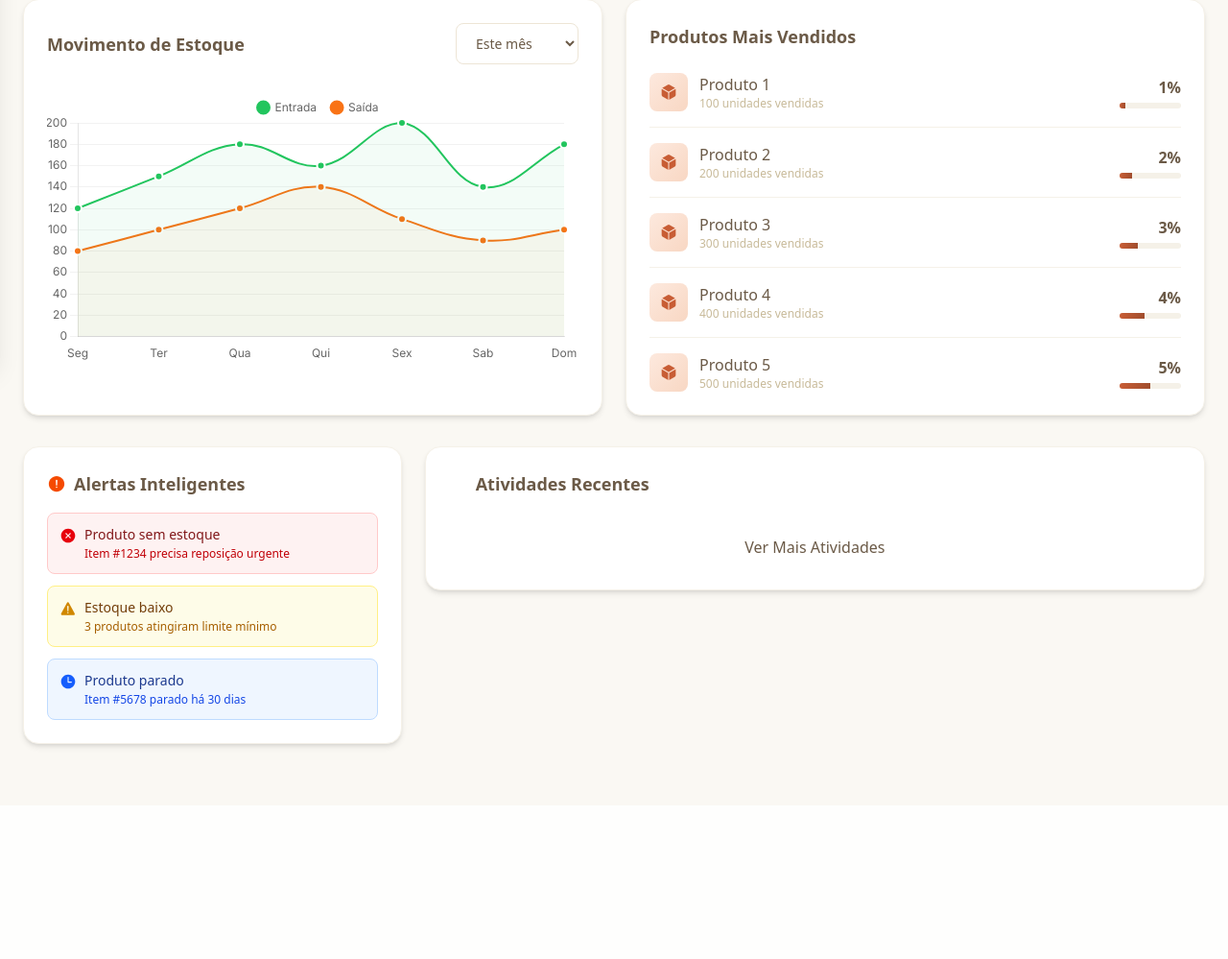
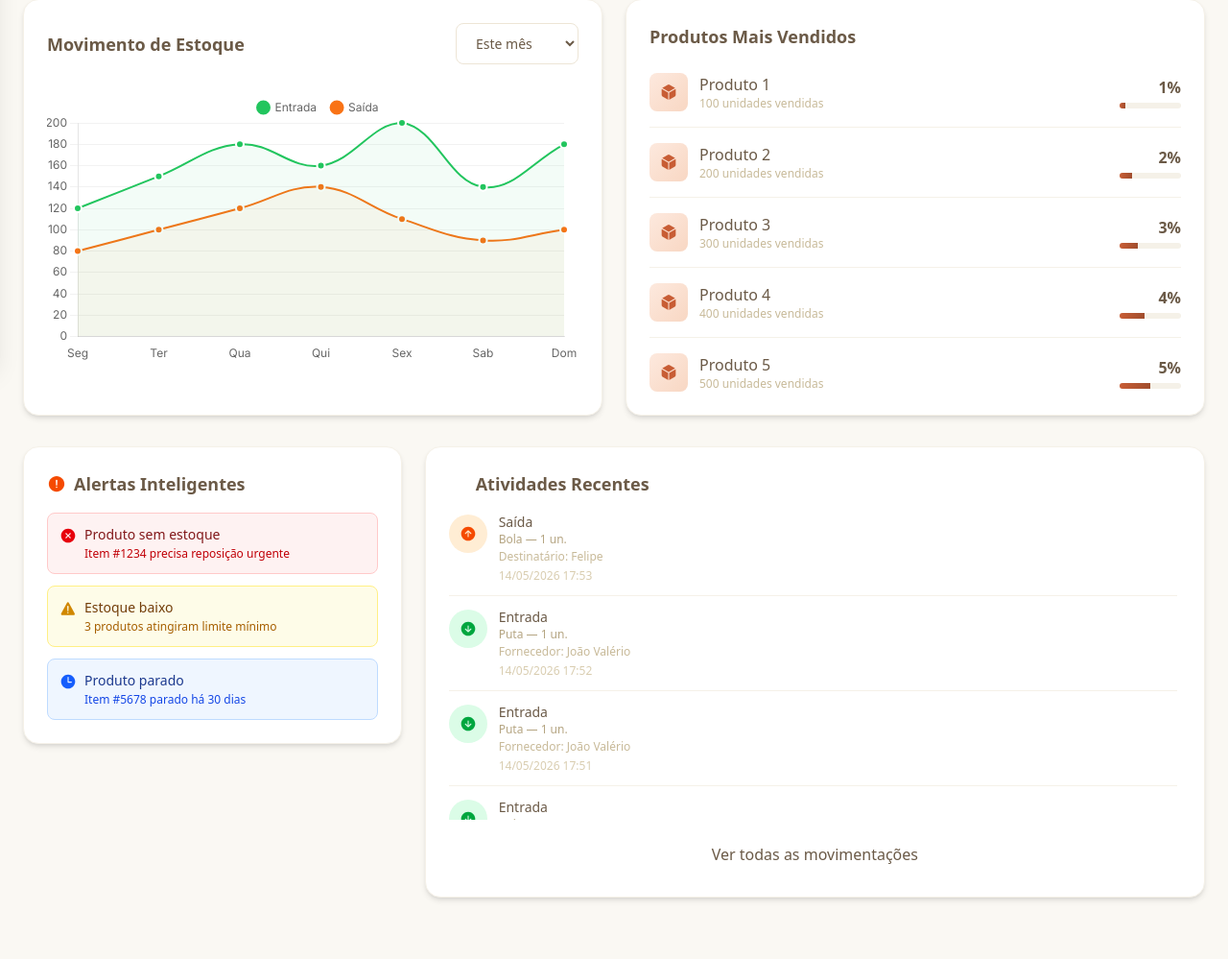
Before and after one commit to Joao-Valerio/Estoque, a Django app: page /painel/ in a window 1280 px wide. Shown: the part 426-1425 px from the top of the page at 96% size. Before the commit the page ends 1208 px from the top, so only its background shows below. Run offline with Django 5.2, Linux system fonts and the light colour scheme; data comes from the database, SQL or seed files in the repository; style sheets or scripts are compiled from the project's sources; some libraries are stand-ins or nearby versions.

Commit message:
feat: tabela de movmentações no painel

```diff
--- a/website/templates/painel.html
+++ b/website/templates/painel.html
@@ -213,20 +213,34 @@
                 Atividades Recentes
             </h3>
 
-            <div class="space-y-3 max-h-80 overflow-y-auto">
+            <div class="space-y-3 max-h-80 overflow-y-auto pr-1">
                 {% for movimentacao in movimentacoes %}
                 <div class="flex items-start gap-3 pb-3 border-b border-sand-100 last:border-b-0 last:pb-0">
+                    {% if movimentacao.tipo == "E" %}
                     <div class="h-10 w-10 rounded-full bg-green-100 flex items-center justify-center flex-shrink-0 mt-0.5">
-                        <ion-icon name="checkmark" class="text-lg text-green-600"></ion-icon>
+                        <ion-icon name="arrow-down-circle" class="text-lg text-green-600"></ion-icon>
                     </div>
+                    {% else %}
+                    <div class="h-10 w-10 rounded-full bg-orange-100 flex items-center justify-center flex-shrink-0 mt-0.5">
+                        <ion-icon name="arrow-up-circle" class="text-lg text-orange-600"></ion-icon>
+                    </div>
+                    {% endif %}
                     <div class="flex-1 min-w-0">
-                        <p class="text-sm font-medium text-sand-900">{{ movimentacao.tipo }}</p>
-                        <p class="text-xs text-sand-600">{{ movimentacao.produto.nome }} - {{ movimentacao.quantidade }} unidades</p>
-                        <p class="text-xs text-sand-400 mt-1">Há {{ movimentacao.data|timesince }} atrás</p>
+                        <p class="text-sm font-medium text-sand-900">{{ movimentacao.get_tipo_display }}</p>
+                        <p class="text-xs text-sand-600">{{ movimentacao.produto.nome }} — {{ movimentacao.quantidade }} un.</p>
+                        {% if movimentacao.tipo == "E" and movimentacao.fornecedor %}
+                        <p class="text-xs text-sand-500 mt-0.5">Fornecedor: {{ movimentacao.fornecedor.nome }}</p>
+                        {% elif movimentacao.tipo == "S" and movimentacao.destinatario %}
+                        <p class="text-xs text-sand-500 mt-0.5">Destinatário: {{ movimentacao.destinatario }}</p>
+                        {% endif %}
+                        <p class="text-xs text-sand-400 mt-1">{{ movimentacao.data|date:"d/m/Y H:i" }}</p>
                     </div>
                 </div>
+                {% empty %}
+                <p class="text-sm text-sand-500 py-4 text-center">Nenhuma movimentação registrada ainda.</p>
                 {% endfor %}
-            <button class="btn-ghost w-full mt-4">Ver Mais Atividades</button>
+            </div>
+            <a href="{% url 'movimentacoes' %}" class="btn-ghost mt-4 block w-full text-center">Ver todas as movimentações</a>
         </div>
     </div>
 </div>
--- a/website/views.py
+++ b/website/views.py
@@ -187,6 +187,10 @@ class PainelPageView(DashboardContextMixin, TemplateView):
         context = super().get_context_data(**kwargs)
         context["categorias"] = Categoria.objects.order_by("nome")
         context["estoque_status_opcoes"] = _estoque_status_opcoes_do_banco()
+        context["movimentacoes"] = (
+            Movimentacao.objects.select_related("produto", "fornecedor")
+            .order_by("-data")[:15]
+        )
         return context
 
 class RelatoriosPageView(TemplateView):
```
